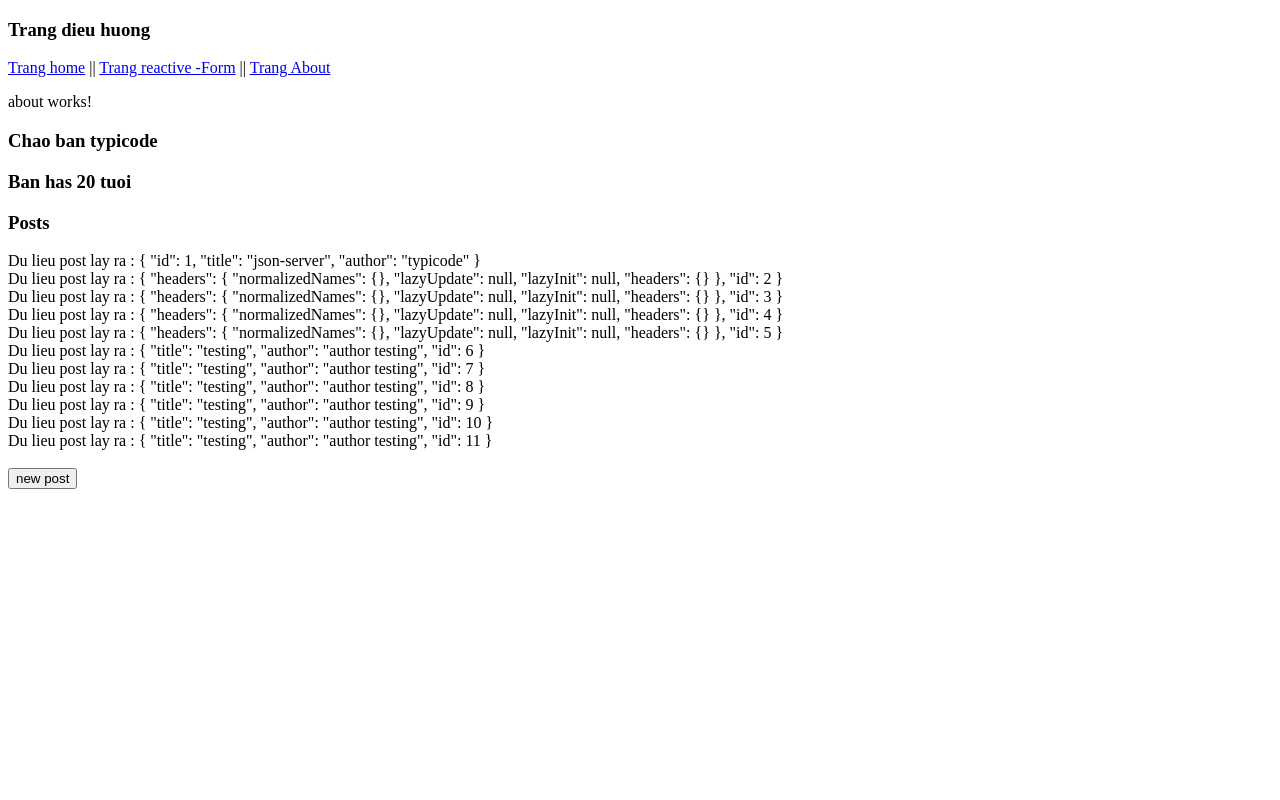
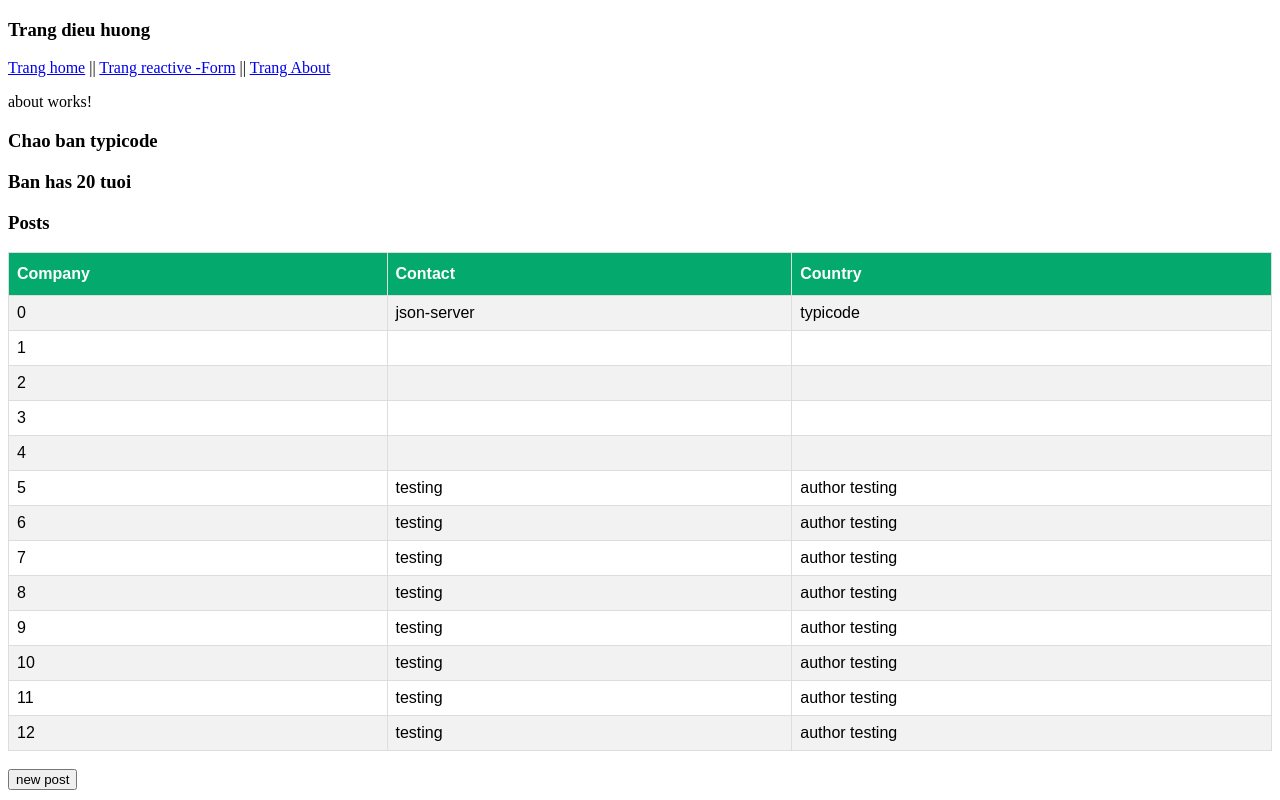
Before and after one commit to hoang92-gtvt/m5-w1-d3, an Angular app: page /about in a window 1280 px wide. Built offline with nearby package versions, Linux system fonts and the light colour scheme; data requests are answered from the project's data file.

Commit message:
css table

```diff
--- a/db.json
+++ b/db.json
@@ -70,6 +70,16 @@
       "title": "testing",
       "author": "author testing",
       "id": 11
+    },
+    {
+      "title": "testing",
+      "author": "author testing",
+      "id": 12
+    },
+    {
+      "title": "testing",
+      "author": "author testing",
+      "id": 13
     }
   ],
   "comments": [
--- a/src/app/about/about.component.html
+++ b/src/app/about/about.component.html
@@ -6,9 +6,24 @@
 
 
 <h3>Posts</h3>
-<div *ngFor='let post of posts'>
+<!-- <div *ngFor='let post of posts'>
 <span>Du lieu post lay ra : {{post|json}} </span>
-</div>
+</div> -->
+
+
+<table id="customers">
+    <tr>
+        <th>Company</th>
+        <th>Contact</th>
+        <th>Country</th>
+      </tr>
+      <tr *ngFor='let post of posts, let ind=index'>
+        <td>{{ind}}</td>
+        <td>{{post.title}}</td>
+        <td>{{post.author}}</td>
+      </tr>
+
+</table>
 <br>
 
 <button (click)="addPost()">new post </button>
--- a/src/app/about/about.component.scss
+++ b/src/app/about/about.component.scss
@@ -0,0 +1,22 @@
+#customers {
+    font-family: Arial, Helvetica, sans-serif;
+    border-collapse: collapse;
+    width: 100%;
+  }
+
+  #customers td, #customers th {
+    border: 1px solid #ddd;
+    padding: 8px;
+  }
+
+  #customers tr:nth-child(even){background-color: #f2f2f2;}
+
+  #customers tr:hover {background-color: #ddd;}
+
+  #customers th {
+    padding-top: 12px;
+    padding-bottom: 12px;
+    text-align: left;
+    background-color: #04AA6D;
+    color: white;
+  }
```
